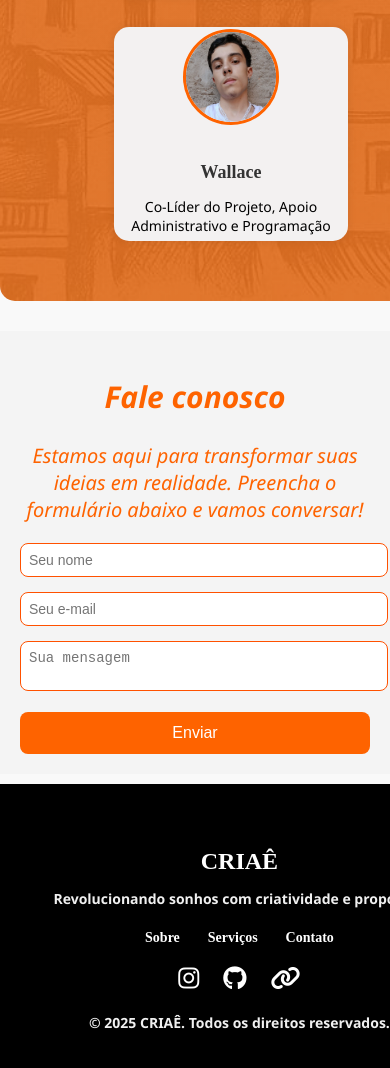
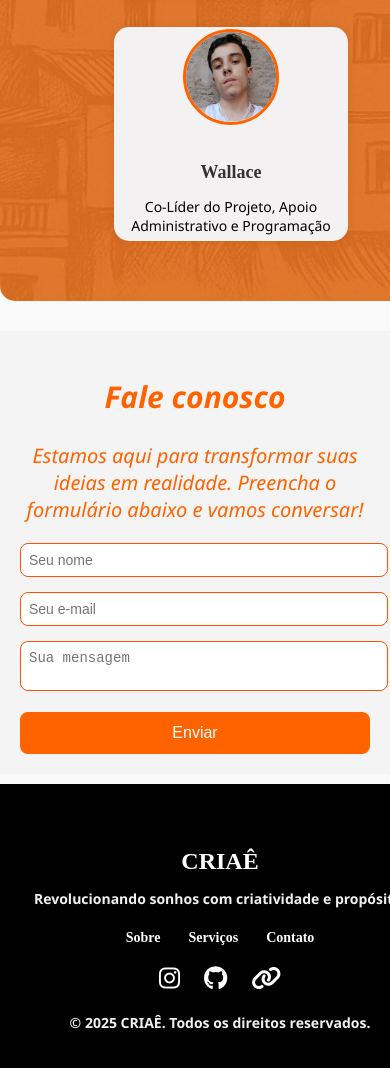
Before and after one commit to Natiibarbosa/Cria-, a plain HTML site: page index.html in a window 390 px wide. Shown: the part 3728-4796 px from the top of the page. Drawn offline with Linux system fonts and the light colour scheme.

Commit message:
Update style.css

```diff
--- a/style.css
+++ b/style.css
@@ -429,6 +429,6 @@ height: 210px;
   }
 
   footer {
-    width: 52vh;
+    width: 400px
 }
 }
```
